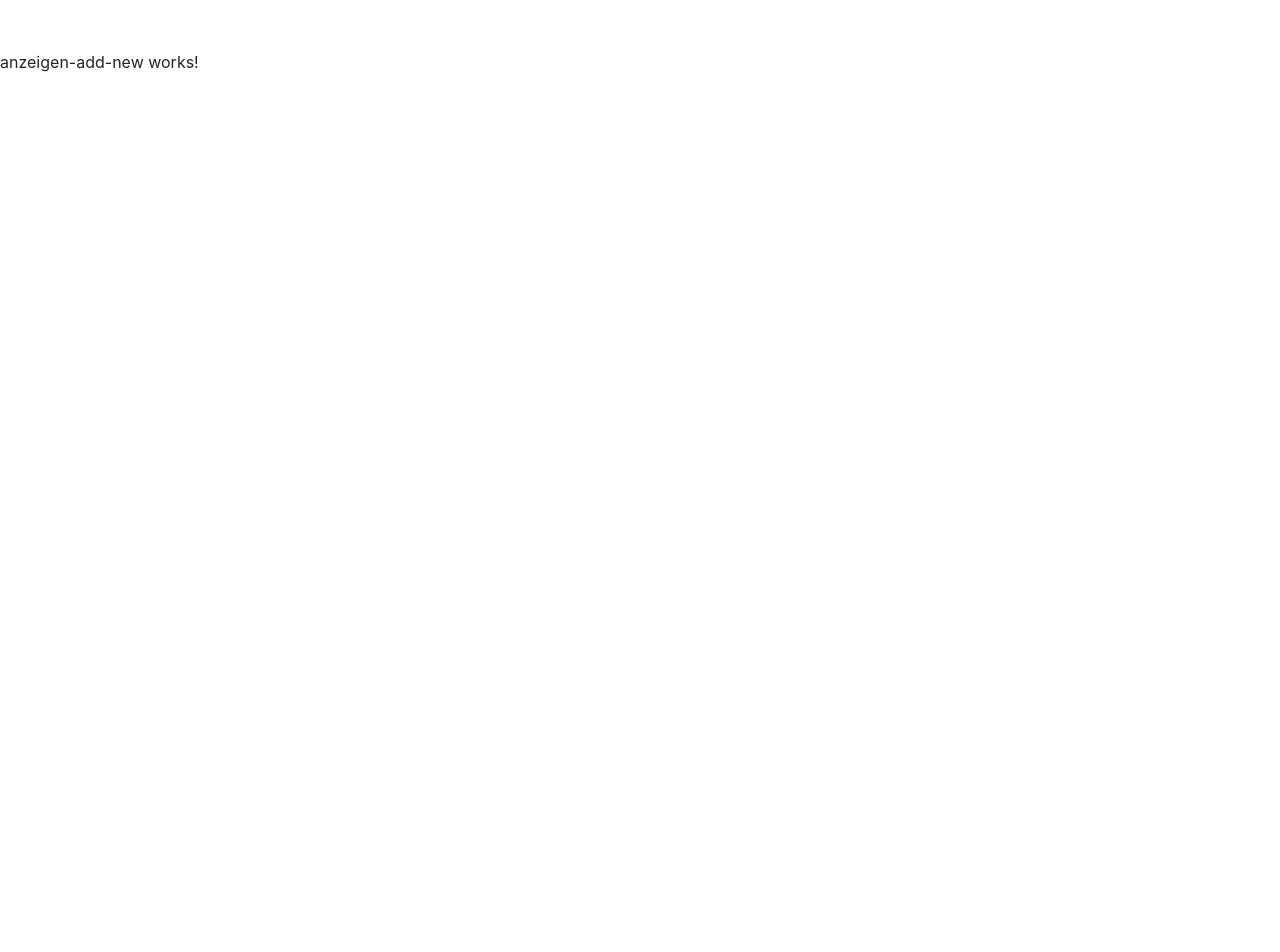
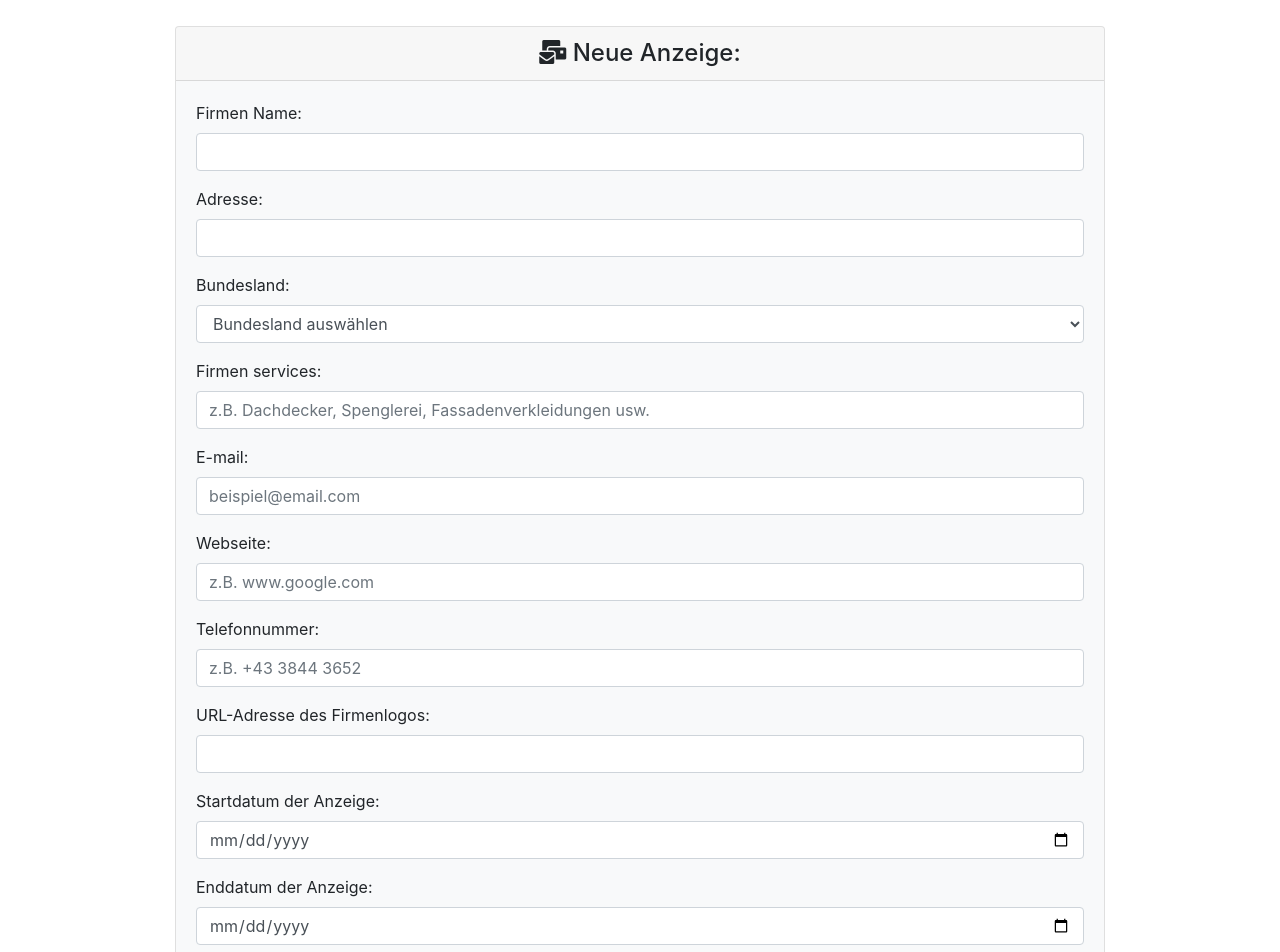
Before and after one commit to nikoladjekic/AnzeigeApp, an Angular app in the folder front/: page /admin/anzeigen/neue in a window 1280 px wide. Shown: the part 220-1172 px from the top of the page. Before the commit the page ends 800 px from the top, so only its background shows below. Built offline with nearby package versions, Linux system fonts and the light colour scheme.

Commit message:
add anzeige form and basic logic

```diff
--- a/front/src/app/admin-page/admin-page.component.html
+++ b/front/src/app/admin-page/admin-page.component.html
@@ -31,7 +31,7 @@
 
   <div class="col text-center">
     <a routerLink="anzeigen" routerLinkActive="active"><i class="fas fa-tags"></i></a>
-    <h5>Schlüsselwörter verwalten</h5>
+    <h5>Werbung banner</h5>
   </div>
 
   <div class="col text-center">
--- a/front/src/app/admin-page/anzeigen-add-new/anzeigen-add-new.component.html
+++ b/front/src/app/admin-page/anzeigen-add-new/anzeigen-add-new.component.html
@@ -1 +1,75 @@
-<p>anzeigen-add-new works!</p>
+<div class="col-lg-9 col-md-10 col-sm-11 col-xs-12 m-auto">
+  <div class="card rounded-5">
+
+    <div class="card-header">
+      <h4 class="mb-0 text-center"><i class="fas fa-mail-bulk"></i> Neue Anzeige:</h4>
+    </div>
+
+    <div class="card-body bg-light">
+      <form (ngSubmit)="onSubmit()" #anzeigeForm="ngForm">
+
+        <div class="form-group">
+          <label for="firma">Firmen Name:</label>
+          <input type="text" class="form-control" id="firma" required>
+        </div>
+
+        <div class="form-group">
+          <label for="address">Adresse:</label>
+          <input type="text" class="form-control" id="address" required>
+        </div>
+
+        <div class="form-group">
+          <label for="bundesland">Bundesland:</label>
+          <select type="text" class="form-control" id="bundesland">
+            <option value="none" selected disabled hidden>Bundesland auswählen</option>
+            <option *ngFor="let land of bundesland" [value]="land"> {{ land }} </option>
+          </select>
+        </div>
+
+        <div class="form-group">
+          <label for="services">Firmen services:</label>
+          <input type="text" class="form-control" id="services"
+            placeholder="z.B. Dachdecker, Spenglerei, Fassadenverkleidungen usw." required>
+        </div>
+
+        <div class="form-group">
+          <label for="email">E-mail:</label>
+          <input type="text" class="form-control" id="email" placeholder="beispiel@email.com">
+        </div>
+
+        <div class="form-group">
+          <label for="website">Webseite:</label>
+          <input type="text" class="form-control" id="website" placeholder="z.B. www.google.com">
+        </div>
+
+        <div class="form-group">
+          <label for="phone">Telefonnummer:</label>
+          <input type="text" class="form-control" id="phone" placeholder="z.B. +43 3844 3652">
+        </div>
+
+        <div class="form-group">
+          <label for="photoUrl">URL-Adresse des Firmenlogos:</label>
+          <input type="text" class="form-control" id="photoUrl">
+        </div>
+
+        <div class="form-group">
+          <label for="startDate">Startdatum der Anzeige:</label>
+          <input type="date" class="form-control" id="startDate" required>
+        </div>
+
+        <div class="form-group">
+          <label for="endDate">Enddatum der Anzeige:</label>
+          <input type="date" class="form-control" id="endDate" required>
+        </div>
+
+        <br>
+
+        <button type="submit" class="btn btn-info" [disabled]="!anzeigeForm.form.valid">Veröffentlichen</button>
+
+      </form>
+    </div>
+
+  </div>
+</div>
+
+<br>
--- a/front/src/app/admin-page/anzeigen-add-new/anzeigen-add-new.component.ts
+++ b/front/src/app/admin-page/anzeigen-add-new/anzeigen-add-new.component.ts
@@ -7,9 +7,17 @@ import { Component, OnInit } from '@angular/core';
 })
 export class AnzeigenAddNewComponent implements OnInit {
 
+  bundesland: string[] = [
+    "Vorarlberg", "Tirol", "Salzburg", "Kärnten", "Oberösterreich", "Niederösterreich", "Steiermark", "Wien", "Burgenland"
+  ]
+
   constructor() { }
 
   ngOnInit() {
   }
 
+  onSubmit(){
+    console.log("on submit iufah");
+  }
+
 }
```
